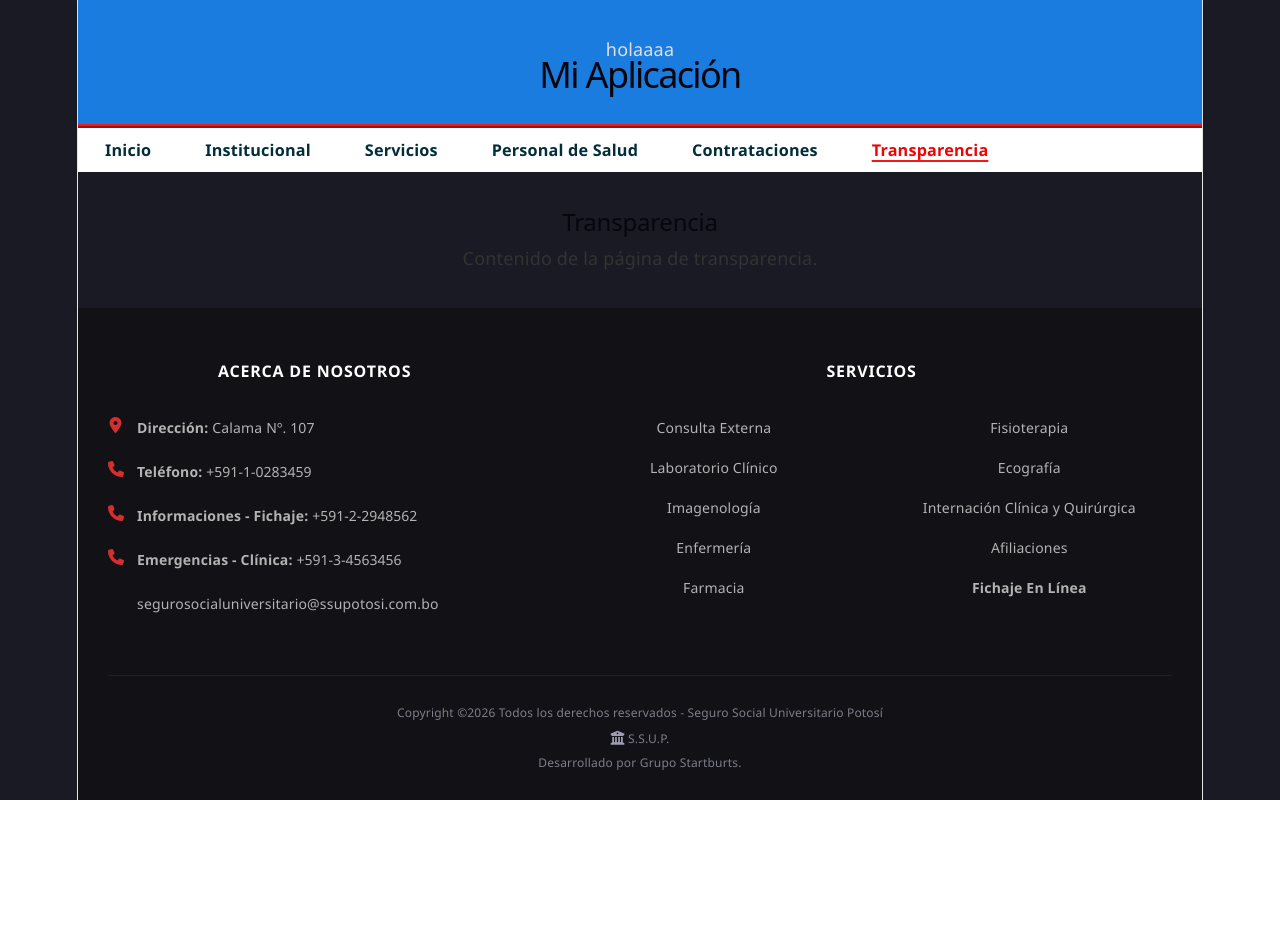
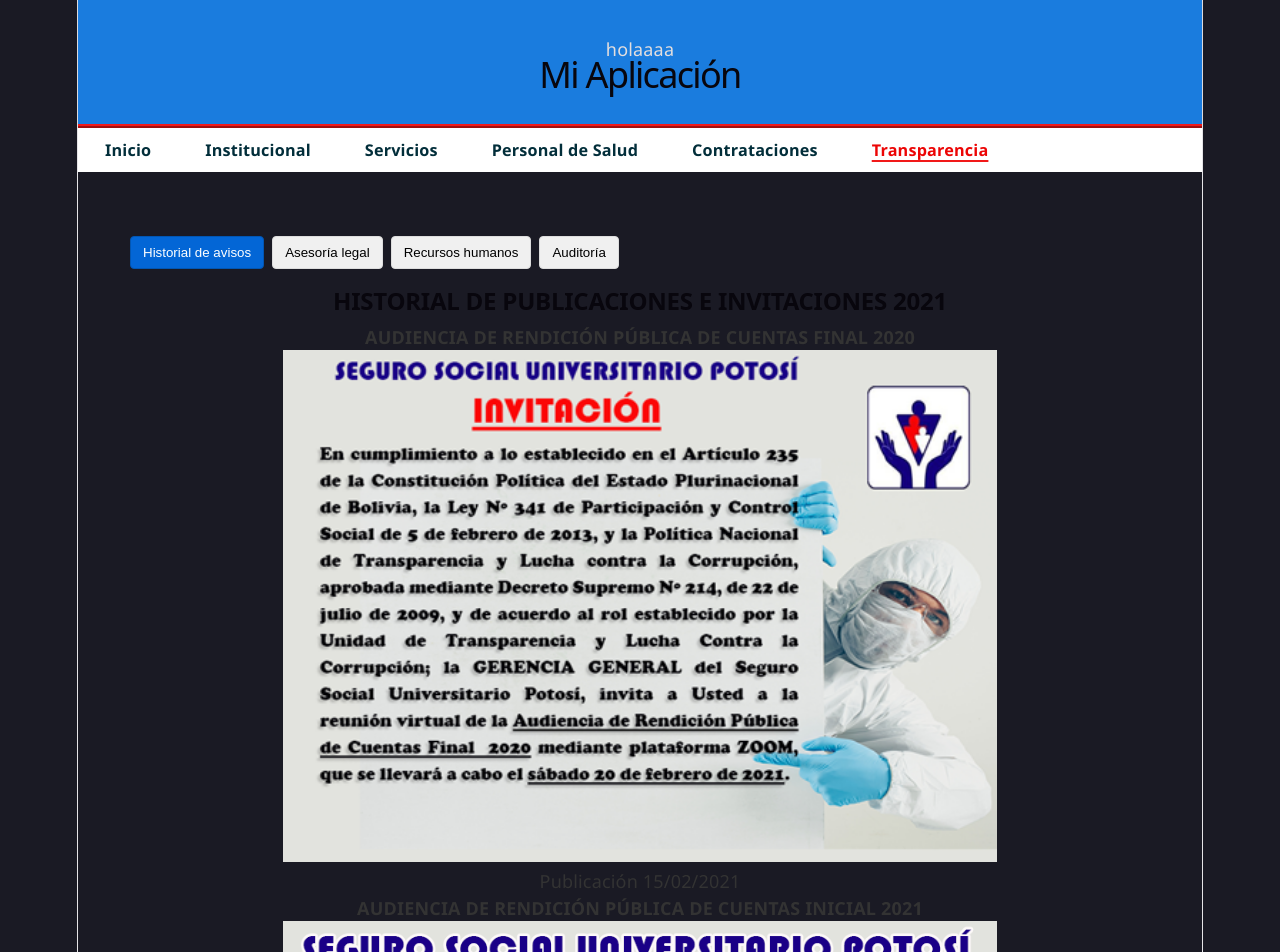
Before and after one commit to VilmaCuparaSoliz-gibhub/Examen-final-STARTBURTS, a React (Vite) app: page /transparencia in a window 1280 px wide. Shown: the top 952 px of the page. Before the commit the page ends 800 px from the top, so only its background shows below. Built offline with nearby package versions, Linux system fonts and the light colour scheme.

Commit message:
subiendo transparencia historial
actualizando transparencia

```diff
--- a/src/components/transparencia/historial-de-avisos.jsx
+++ b/src/components/transparencia/historial-de-avisos.jsx
@@ -0,0 +1,20 @@
+import React from 'react'
+import transparencia from '../../assets/transparencia.png'
+import transparencia1 from '../../assets/transparencia1.png'
+import '../../styles/transparencia.css'
+
+function HistorialDeAvisos() {
+  return (
+    <div>
+
+      <h2 className='titulo'><strong>HISTORIAL DE PUBLICACIONES E INVITACIONES 2021</strong></h2>
+      <h4 className='subtitulo'>AUDIENCIA DE RENDICIÓN PÚBLICA DE CUENTAS FINAL 2020</h4>
+      <div className="img"><img  src={transparencia} alt="Avisos" width="70%" height="90%"/></div>
+      <p>Publicación 15/02/2021</p>
+      <h4 className='subtitulo2'>AUDIENCIA DE RENDICIÓN PÚBLICA DE CUENTAS INICIAL 2021</h4>
+      <div className="imgb"><img src={transparencia1} alt="Avisos" width="70%" height="90%"/></div>
+    </div>
+  )
+}
+
+export default HistorialDeAvisos
--- a/src/pages/transparecia.jsx
+++ b/src/pages/transparecia.jsx
@@ -1,8 +1,38 @@
+import React, { useState } from 'react'
+import HistorialDeAvisos from '../components/transparencia/historial-de-avisos'
+import AsesoriaLegal from '../components/transparencia/asesoria-legal'
+import Auditoria from '../components/transparencia/auditoria'
+import RecursosHumanos from '../components/transparencia/recursos-humanos'
+import '../styles/transparencia.css'
+
 function Transparencia() {
+  const [opcion, setOpcion] = useState('historial')
+
   return (
-    <div className="page">
-      <h2>Transparencia</h2>
-      <p>Contenido de la página de transparencia.</p>
+    <div className="page transparencia-page">
+
+
+      <div className="transparencia-options">
+        <button className={opcion === 'historial' ? 'active' : ''} onClick={() => setOpcion('historial')}>
+          Historial de avisos
+        </button>
+        <button className={opcion === 'asesoria' ? 'active' : ''} onClick={() => setOpcion('asesoria')}>
+          Asesoría legal
+        </button>
+        <button className={opcion === 'recursos' ? 'active' : ''} onClick={() => setOpcion('recursos')}>
+          Recursos humanos
+        </button>
+        <button className={opcion === 'auditoria' ? 'active' : ''} onClick={() => setOpcion('auditoria')}>
+          Auditoría
+        </button>
+      </div>
+
+      <div className="transparencia-content">
+        {opcion === 'historial' && <HistorialDeAvisos />}
+        {opcion === 'asesoria' && <AsesoriaLegal />}
+        {opcion === 'recursos' && <RecursosHumanos />}
+        {opcion === 'auditoria' && <Auditoria />}
+      </div>
     </div>
   )
 }
--- a/src/styles/transparencia.css
+++ b/src/styles/transparencia.css
@@ -0,0 +1,28 @@
+.transparencia-page {
+	padding: 16px;
+}
+
+.transparencia-options {
+	display: flex;
+	gap: 8px;
+	margin: 12px 0 18px 0;
+	flex-wrap: wrap;
+}
+
+.transparencia-options button {
+	background: #f0f0f0;
+	border: 1px solid #ddd;
+	padding: 8px 12px;
+	cursor: pointer;
+	border-radius: 4px;
+}
+
+.transparencia-options button.active {
+	background: #0366d6;
+	color: white;
+	border-color: #0256b3;
+}
+
+.transparencia-content {
+	margin-top: 12px;
+}
--- a/src/styles/transparencia/historial-de-avisos.css
+++ b/src/styles/transparencia/historial-de-avisos.css
@@ -0,0 +1,38 @@
+.titulo {
+  font-family: 'Montserrat', sans-serif;
+  font-size: 1rem;
+  margin: 20px 0;
+  text-align: center;
+}
+
+.subtitulo,
+.subtitulo2 {
+  font-family: 'Montserrat', sans-serif;
+  font-weight: bold;
+  margin-bottom: 1rem;
+}
+
+/* Imágenes del historial: tamaño uniforme y recorte consistente */
+.img {
+  width: 100%;
+  max-width: 800px;
+  height: 300px;
+  object-fit: cover;
+  display: block;
+  margin: 12px auto;
+  border-radius: 10px;
+}
+.imgb {
+  width: 100%;
+  max-width: 800px;
+  height: 300px;
+  object-fit: cover;
+  display: block;
+  margin: 12px auto;
+  border-radius: 10px;
+}
+@media (max-width: 480px) {
+  .transparencia-content img {
+    height: 200px;
+  }
+}
```
Also changed, not shown: src/assets/transparencia.png (added), src/assets/transparencia1.png (added).
